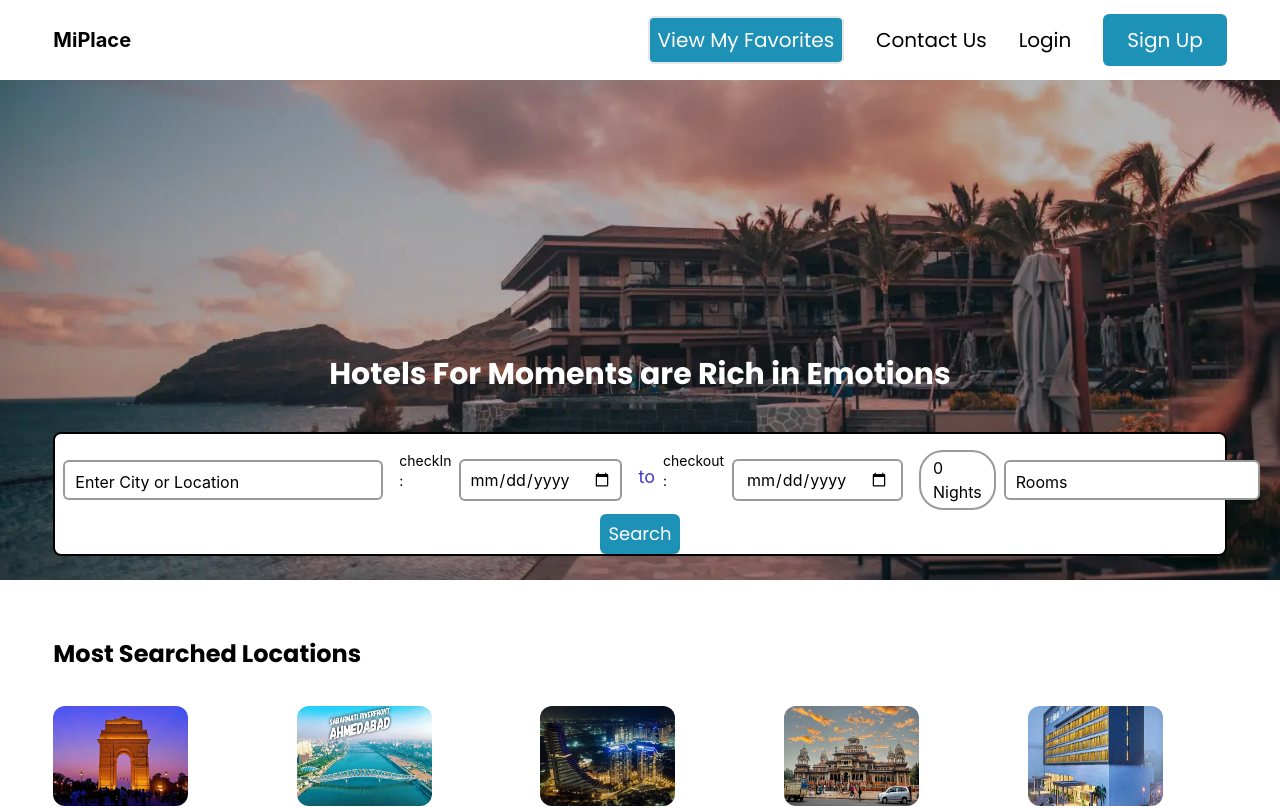
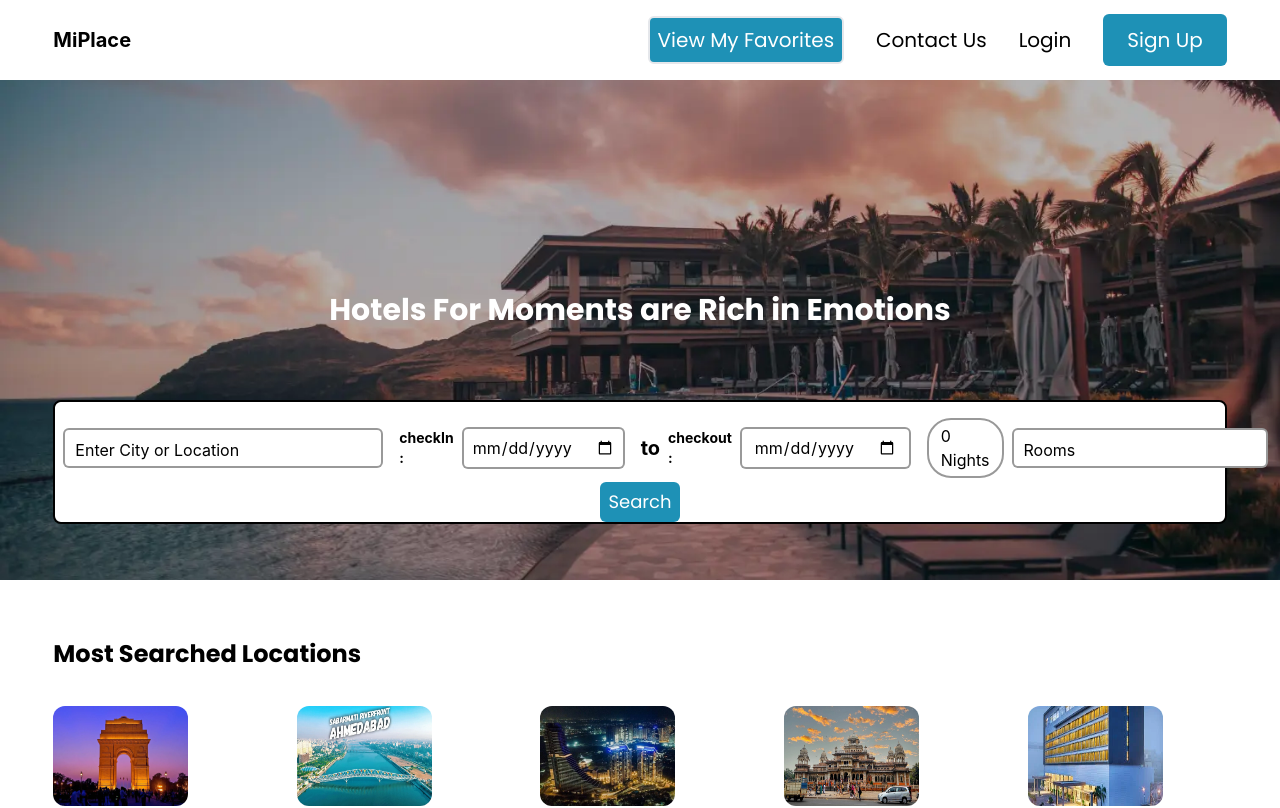
Before and after one commit to aruljohnsonalmabetter/MiPlace-Frontend, a React (Create React App) app in the folder miplace/: page / in a window 1280 px wide. Shown: the top 808 px of the page. Built offline with nearby package versions, Linux system fonts and the light colour scheme.

Commit message:
modified search bar

```diff
--- a/miplace/src/components/HotelBookingComponent.jsx
+++ b/miplace/src/components/HotelBookingComponent.jsx
@@ -7,7 +7,7 @@ const HotelBookingComponent = ({ currency, hotelName, price, url, city, address,
       <div class=" border-solid rounded-lg border-2 border-{A1A1A1} mx-auto w-[49.375rem] h-[23.8125rem] font-mullish">
 
         <div class="flex mx-[1.5rem] mt-[2rem] mb-[1.5rem] py-[1.5rem] justify-between">
-          <h1>Superior room - 1 double bed or 2 twin beds</h1>
+          <h1 className='text-3xl font-semibold'>{hotelName}</h1>
           <h2>{price}/night</h2>
           {/* <h2>{formatCurrency(price,currency)}/night</h2> */}
         </div>
@@ -23,7 +23,7 @@ const HotelBookingComponent = ({ currency, hotelName, price, url, city, address,
           <div>{secondDay}</div>
         </div>
 
-        <div class="ml-[1.5rem] "><button className='rounded-full border-solid border-2 border-{#A1A1A1} p-1'>{noOfDays} Days</button></div>
+        <div class="ml-[1.5rem] "><button className='rounded-full w-[5rem]  border-solid border-2 border-{#A1A1A1} p-1'>{noOfDays} Days</button></div>
 
 
       </div>
--- a/miplace/src/components/LoginFormComponent.jsx
+++ b/miplace/src/components/LoginFormComponent.jsx
@@ -11,8 +11,8 @@ const LoginFormComponent = () => {
 
 
         const [values, setValues] = useState({
-            email: "a@arul.com",
-            password: "12345",
+            email: "arul@ppum.com",
+            password: "abc1103",
             error: "",
             loading: false,
             didRedirect: false
--- a/miplace/src/components/Loginbookinginfo.jsx
+++ b/miplace/src/components/Loginbookinginfo.jsx
@@ -1,6 +1,11 @@
 
 import React, { useState } from "react";
 import { Link } from 'react-router-dom';
+import { BsFacebook,BsApple } from "react-icons/bs";
+import { FcGoogle } from "react-icons/fc";
+import { MdEmail } from "react-icons/md";
+
+
 
 const Loginbookinginfo = () => {
         const [phoneNumber, setPhoneNumber] = useState("");
@@ -30,20 +35,20 @@ const Loginbookinginfo = () => {
 
                     <div class="flex">
                     <div className="w-[21.0625rem] h-1 bg-[#D9D9D9]"></div>
-                    <div>
+                    <span>
                         Or
-                    </div>
+                    </span>
                     <div className="w-[21.0625rem] h-1 bg-[#D9D9D9]"></div>
                     </div>
 
                     <div class="flex justify-between">
-                        <div className="w-[14.791875rem] h-[3.5rem] border-solid border-2 border-[#1E91B6] ">facebook</div>
-                        <div className="w-[14.791875rem] h-[3.5rem] border-solid border-2 border-[#1E91B6] ">google</div>
-                        <div className="w-[14.791875rem] h-[3.5rem] border-solid border-2 border-[#1E91B6] ">apple</div>
+                        <div className="w-[14.791875rem] h-[3.5rem] border-solid border-2 border-[#1E91B6] flex items-center justify-center"><BsFacebook /></div>
+                        <div className="w-[14.791875rem] h-[3.5rem] border-solid border-2 border-[#1E91B6] flex items-center justify-center "><FcGoogle/></div>
+                        <div className="w-[14.791875rem] h-[3.5rem] border-solid border-2 border-[#1E91B6] flex items-center justify-center"><BsApple/></div>
                     </div>
 
                     <div class=" border-solid border-2 border-[#1E91B6] w-[46.375rem] h-[3.5rem]">
-                        <div className="  justify-center" >Continue with email</div>
+                        <div className=" flex items-center justify-center" ><MdEmail/>Continue with email</div>
                     </div>
 
                 </div>
--- a/miplace/src/components/PlaceSearchBarComponent.js
+++ b/miplace/src/components/PlaceSearchBarComponent.js
@@ -195,10 +195,10 @@ export const PlaceSearchBarComponent = () => {
   return (
     <div
       id="largecontainer"
-      className=" flex justify-center items-center w-full h-22  flex-col"
+      className=" flex justify-center items-center w-full h-22  flex-col "
     >
       <ToastContainer />
-      <div className="flex-col space-y-1 border-2 border-black rounded-lg h-22 w-11/12 bg-white">
+      <div className="flex-col space-y-1 border-2 border-black rounded-lg h-22 w-11/12 bg-white my-8">
       <div
         id="container"
           className="bg-white flex  space-x-2 items-center justify-evenly rounded-lg pt-4"
@@ -229,7 +229,7 @@ export const PlaceSearchBarComponent = () => {
         </div>
        <div id="datecomponent" className="flex space-x-2">
           <div className="flex">
-            <span className=" text-bold text-sm">checkIn :</span>
+            <h3 className=" text-bold text-sm flex items-center justify-center font-bold  "> checkIn :</h3>
             <div className="m-2">
               <input
                 className="border-2 border-solid border-black border-opacity-40	 px-2 py-1.5  rounded-md  transition duration-200"
@@ -242,10 +242,10 @@ export const PlaceSearchBarComponent = () => {
               Check in
             </span> */}
             </div> </div>
-          <p className="text-bold text-indigo-700 text-lg m-3">to</p>
+          <p className=" text-black-700  mr-[2rem] font-bold flex items-center justify-center text-xl">to</p>
 
             <div className="flex">
-              <span className=" text-bold text-sm">checkout :</span>
+              <span className=" text-sm flex items-center justify-center font-bold">checkout :</span>
             <div className="m-2">
               <label className="relative">
                 <input
--- a/miplace/src/pages/Profile.js
+++ b/miplace/src/pages/Profile.js
@@ -1,7 +1,7 @@
 import React from 'react'
 import Button from '../components/Button'
 
-export const Profile = () => {
+export const Profile = ( {name} ) => {
 
     const handleclick = () =>{
       alert("logout")
@@ -16,7 +16,7 @@ export const Profile = () => {
         <img class="inline-block mt-4 h-[8rem] w-[8rem] rounded-full ring-2 ring-black" src="https://images.unsplash.com/photo-1491528323818-fdd1faba62cc?ixlib=rb-1.2.1&ixid=eyJhcHBfaWQiOjEyMDd9&auto=format&fit=facearea&facepad=2&w=256&h=256&q=80" alt=""/>
         </div>
         <div>
-            <h3>Name</h3>
+            <h3>{name}</h3>
             <h3>email</h3>
 
             <Button
```
